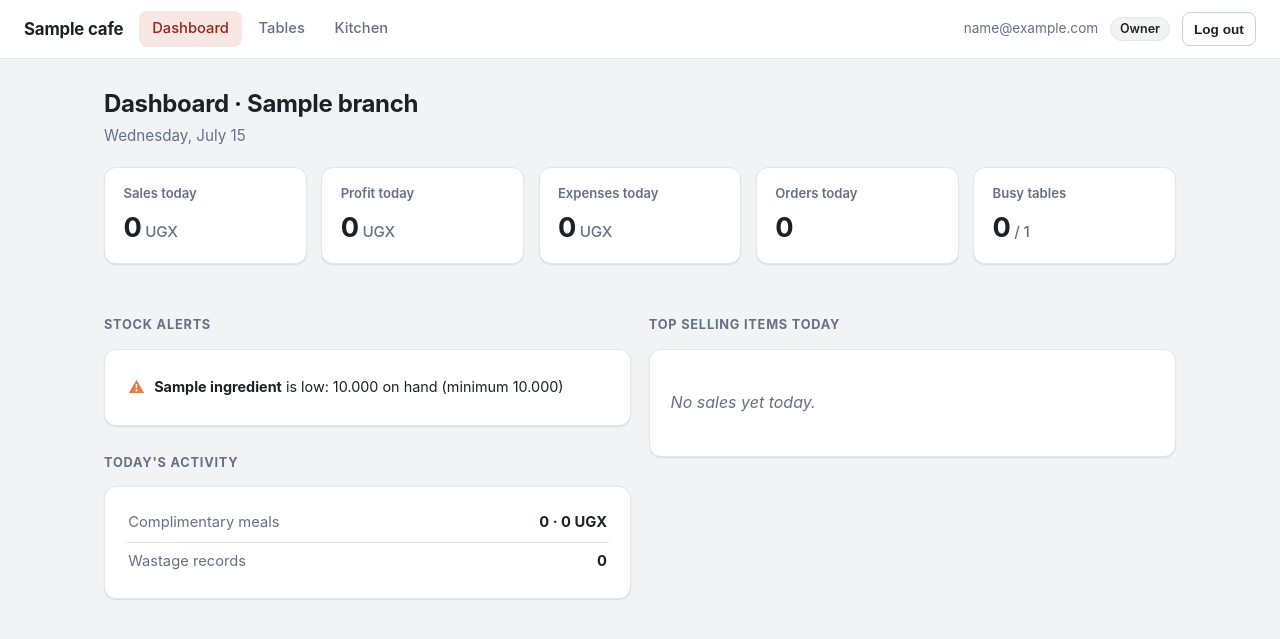
After one commit to Bukulubenja/cafe, a Django app: page /dashboard/ in a window 1280 px wide. The commit adds this page. Shown: the top 639 px of the page. Run offline with Django 5.2, Linux system fonts and the light colour scheme; a user stored in the database is signed in; tables that the repository leaves empty hold one stand-in row (values such as "Sample post").

Commit message:
Add Dashboard screen -- the biggest frontend gap
Highest-value screen missing: Owner/Manager land directly here now instead
of the table map, since it's what the readme's Dashboard module describes
as what they check first (today's sales, profit, expenses, orders, busy
tables, stock alerts, top items, complimentary meals, wastage).

Extracted DashboardView's data-building logic into
apps.reports.services.build_dashboard_data() so the DRF API and this new
template view share one implementation instead of drifting apart --
verified via the existing reports test suite, still green.

Used the dataviz skill's stat-tile/KPI-row guidance: sentence-case labels,
semibold values in proportional figures (not tabular-nums -- that's for
table columns, a large standalone number looks loose in tabular width),
full comma-separated currency rather than compacted (1.3M) since this is
for cash reconciliation, not a glance-and-move-on marketing number, and
status items (low-stock alerts) pair an icon with a text label rather than
relying on color alone.

Role-gated to Owner/Manager (roles_required + a conditional nav link);
verified a Waiter gets a real 403 on direct access and doesn't see the nav
link at all, not just a hidden UI affordance.

Co-Authored-By: Claude Sonnet 5 <noreply@anthropic.com>

```diff
--- /dev/null
+++ b/apps/reports/services.py
@@ -0,0 +1,60 @@
+from collections import defaultdict
+from decimal import Decimal
+
+from django.utils import timezone
+
+from apps.complimentary.models import ComplimentaryMeal
+from apps.expenses.models import Expense
+from apps.inventory.models import StockItem
+from apps.pos.models import Order, Table
+from apps.wastage.models import WastageRecord
+
+
+def build_dashboard_data():
+    """Today's snapshot for the current tenant/branch context (readme's
+    Dashboard module). Shared by the DRF DashboardView and the web
+    dashboard template view so the two never drift apart.
+    """
+    today = timezone.localdate()
+
+    orders_today = Order.objects.filter(status=Order.Status.PAID, closed_at__date=today)
+    sales_today = Decimal("0.00")
+    cogs_today = Decimal("0.00")
+    item_counts = defaultdict(int)
+    for order in orders_today.prefetch_related("items__menu_item"):
+        sales_today += order.total
+        for item in order.active_items:
+            cogs_today += item.menu_item.cost_price * item.quantity
+            item_counts[item.menu_item.name] += item.quantity
+
+    expenses_today = sum((e.amount for e in Expense.objects.filter(date=today)), Decimal("0.00"))
+    profit_today = sales_today - cogs_today - expenses_today
+
+    low_stock_alerts = [
+        {
+            "ingredient": s.ingredient.name,
+            "quantity_on_hand": s.quantity_on_hand,
+            "minimum_quantity": s.minimum_quantity,
+        }
+        for s in StockItem.objects.select_related("ingredient").all()
+        if s.is_low_stock
+    ]
+
+    top_items = sorted(item_counts.items(), key=lambda kv: kv[1], reverse=True)[:5]
+
+    comp_today = ComplimentaryMeal.objects.filter(status=ComplimentaryMeal.Status.APPROVED, approved_at__date=today)
+    comp_cost_today = sum((m.total_cost or Decimal("0.00") for m in comp_today), Decimal("0.00"))
+
+    return {
+        "date": today,
+        "sales_today": sales_today,
+        "orders_today": orders_today.count(),
+        "profit_today": profit_today,
+        "expenses_today": expenses_today,
+        "low_stock_alerts": low_stock_alerts,
+        "busy_tables": Table.objects.filter(status=Table.Status.OCCUPIED).count(),
+        "available_tables": Table.objects.filter(status=Table.Status.AVAILABLE).count(),
+        "top_selling_items_today": [{"menu_item": name, "quantity_sold": qty} for name, qty in top_items],
+        "complimentary_meals_today": {"count": comp_today.count(), "cost": comp_cost_today},
+        "wastage_records_today": WastageRecord.objects.filter(created_at__date=today).count(),
+    }
--- a/apps/web/static/web/css/style.css
+++ b/apps/web/static/web/css/style.css
@@ -431,6 +431,90 @@ table.items td small { color: var(--muted); }
 
 .empty { color: var(--muted); font-style: italic; padding: 0.5rem 0; }
 
+/* -- Dashboard: stat tiles & lists ---------------------------------------
+   Value uses the font's default proportional figures (not tabular-nums --
+   that's reserved for columns of numbers that must align, like table
+   rows); a large standalone figure looks loose in tabular width. */
+
+.dashboard-cols {
+  display: grid;
+  grid-template-columns: 1fr 1fr;
+  gap: 1.1rem;
+  align-items: start;
+}
+@media (max-width: 720px) {
+  .dashboard-cols { grid-template-columns: 1fr; }
+}
+
+.kpi-row {
+  display: grid;
+  grid-template-columns: repeat(auto-fit, minmax(160px, 1fr));
+  gap: 0.9rem;
+  margin-bottom: 1.5rem;
+}
+.stat-tile {
+  background: var(--panel);
+  border: 1px solid var(--border);
+  border-radius: var(--radius-md);
+  padding: 1rem 1.15rem;
+  box-shadow: var(--shadow-sm);
+}
+.stat-label { color: var(--muted); font-size: 0.82rem; font-weight: 600; margin-bottom: 0.3rem; }
+.stat-value { font-size: 1.7rem; font-weight: 700; letter-spacing: -0.01em; color: var(--text); }
+.stat-value.negative { color: var(--red); }
+.stat-unit { font-size: 0.95rem; font-weight: 500; color: var(--muted); }
+
+.alert-list { list-style: none; margin: 0; padding: 0; }
+.alert-item {
+  display: flex;
+  align-items: flex-start;
+  gap: 0.6rem;
+  padding: 0.6rem 0.15rem;
+  border-bottom: 1px solid var(--border);
+  font-size: 0.9rem;
+}
+.alert-item:last-child { border-bottom: none; }
+.alert-icon { color: var(--orange); font-size: 1rem; line-height: 1.3; }
+
+.mini-stat-row {
+  display: flex;
+  justify-content: space-between;
+  align-items: center;
+  padding: 0.5rem 0.15rem;
+  border-bottom: 1px solid var(--border);
+  font-size: 0.92rem;
+}
+.mini-stat-row:last-child { border-bottom: none; }
+.mini-stat-row span { color: var(--muted); }
+
+.ranked-list { list-style: none; margin: 0; padding: 0; counter-reset: rank; }
+.ranked-list li {
+  counter-increment: rank;
+  display: flex;
+  justify-content: space-between;
+  align-items: center;
+  padding: 0.55rem 0.15rem;
+  border-bottom: 1px solid var(--border);
+  font-size: 0.92rem;
+}
+.ranked-list li:last-child { border-bottom: none; }
+.ranked-list li::before {
+  content: counter(rank);
+  display: inline-flex;
+  align-items: center;
+  justify-content: center;
+  width: 1.4rem;
+  height: 1.4rem;
+  border-radius: 50%;
+  background: var(--brand-tint);
+  color: var(--brand);
+  font-size: 0.75rem;
+  font-weight: 700;
+  margin-right: 0.6rem;
+}
+.ranked-list li span { flex: 1; }
+.ranked-list li strong { font-variant-numeric: tabular-nums; }
+
 .toast {
   position: fixed;
   bottom: 1.5rem;
--- a/apps/web/templates/web/base.html
+++ b/apps/web/templates/web/base.html
@@ -14,6 +14,9 @@
   <header class="topbar">
     <div class="brand">{{ user.cafe.name|default:"Cafe ERP" }}</div>
     <nav>
+      {% if user.is_superuser or user.role == "owner" or user.role == "manager" %}
+      <a href="{% url 'web:dashboard' %}" class="{% if request.resolver_match.url_name == 'dashboard' %}active{% endif %}">Dashboard</a>
+      {% endif %}
       <a href="{% url 'web:tables' %}" class="{% if request.resolver_match.url_name == 'tables' or request.resolver_match.url_name == 'order_detail' %}active{% endif %}">Tables</a>
       <a href="{% url 'web:kitchen' %}" class="{% if request.resolver_match.url_name == 'kitchen' %}active{% endif %}">Kitchen</a>
     </nav>
--- /dev/null
+++ b/apps/web/templates/web/dashboard.html
@@ -0,0 +1,81 @@
+{% extends "web/base.html" %}
+{% load humanize %}
+{% block title %}Dashboard - Cafe ERP{% endblock %}
+{% block content %}
+<h1>Dashboard{% if branch %} &middot; {{ branch.name }}{% endif %}</h1>
+<p class="subtitle">{{ data.date|date:"l, N j" }}</p>
+
+{% if not data %}
+<p class="empty">This café has no branches configured yet.</p>
+{% else %}
+<div class="kpi-row">
+  <div class="stat-tile">
+    <div class="stat-label">Sales today</div>
+    <div class="stat-value">{{ data.sales_today|floatformat:0|intcomma }}<span class="stat-unit"> UGX</span></div>
+  </div>
+  <div class="stat-tile">
+    <div class="stat-label">Profit today</div>
+    <div class="stat-value {% if data.profit_today < 0 %}negative{% endif %}">{{ data.profit_today|floatformat:0|intcomma }}<span class="stat-unit"> UGX</span></div>
+  </div>
+  <div class="stat-tile">
+    <div class="stat-label">Expenses today</div>
+    <div class="stat-value">{{ data.expenses_today|floatformat:0|intcomma }}<span class="stat-unit"> UGX</span></div>
+  </div>
+  <div class="stat-tile">
+    <div class="stat-label">Orders today</div>
+    <div class="stat-value">{{ data.orders_today }}</div>
+  </div>
+  <div class="stat-tile">
+    <div class="stat-label">Busy tables</div>
+    <div class="stat-value">{{ data.busy_tables }}<span class="stat-unit"> / {{ data.busy_tables|add:data.available_tables }}</span></div>
+  </div>
+</div>
+
+<div class="dashboard-cols">
+  <div>
+    <h2>Stock alerts</h2>
+    <div class="panel">
+      {% if data.low_stock_alerts %}
+      <ul class="alert-list">
+        {% for alert in data.low_stock_alerts %}
+        <li class="alert-item">
+          <span class="alert-icon" aria-hidden="true">&#9888;</span>
+          <span><strong>{{ alert.ingredient }}</strong> is low: {{ alert.quantity_on_hand }} on hand (minimum {{ alert.minimum_quantity }})</span>
+        </li>
+        {% endfor %}
+      </ul>
+      {% else %}
+      <p class="empty">No low-stock alerts.</p>
+      {% endif %}
+    </div>
+
+    <h2>Today's activity</h2>
+    <div class="panel">
+      <div class="mini-stat-row">
+        <span>Complimentary meals</span>
+        <strong>{{ data.complimentary_meals_today.count }} &middot; {{ data.complimentary_meals_today.cost|floatformat:0|intcomma }} UGX</strong>
+      </div>
+      <div class="mini-stat-row">
+        <span>Wastage records</span>
+        <strong>{{ data.wastage_records_today }}</strong>
+      </div>
+    </div>
+  </div>
+
+  <div>
+    <h2>Top selling items today</h2>
+    <div class="panel">
+      {% if data.top_selling_items_today %}
+      <ol class="ranked-list">
+        {% for item in data.top_selling_items_today %}
+        <li><span>{{ item.menu_item }}</span><strong>{{ item.quantity_sold }}</strong></li>
+        {% endfor %}
+      </ol>
+      {% else %}
+      <p class="empty">No sales yet today.</p>
+      {% endif %}
+    </div>
+  </div>
+</div>
+{% endif %}
+{% endblock %}
--- a/apps/web/urls.py
+++ b/apps/web/urls.py
@@ -8,6 +8,7 @@ urlpatterns = [
     path("login/", views.LoginView.as_view(), name="login"),
     path("logout/", views.logout_view, name="logout"),
     path("", views.home, name="home"),
+    path("dashboard/", views.dashboard, name="dashboard"),
     path("tables/", views.tables, name="tables"),
     path("tables/<int:table_id>/order/", views.order_for_table, name="order_for_table"),
     path("orders/new-takeaway/", views.new_takeaway_order, name="new_takeaway"),
--- a/apps/web/views.py
+++ b/apps/web/views.py
@@ -10,10 +10,12 @@ from django.views.decorators.http import require_POST
 from apps.accounts.models import User
 from apps.menu.models import Category, MenuItem
 from apps.pos.models import Order, OrderItem, Table
+from apps.reports.services import build_dashboard_data
 
 from .decorators import roles_required
 from .utils import resolve_branch
 
+MANAGER_ROLES = (User.Role.OWNER, User.Role.MANAGER)
 FRONT_OF_HOUSE_ROLES = (User.Role.OWNER, User.Role.MANAGER, User.Role.WAITER, User.Role.CASHIER)
 ORDER_WRITE_ROLES = (User.Role.OWNER, User.Role.MANAGER, User.Role.WAITER)
 PAYMENT_ROLES = (User.Role.OWNER, User.Role.MANAGER, User.Role.WAITER, User.Role.CASHIER)
@@ -28,10 +30,7 @@ class LoginView(DjangoLoginView):
     template_name = "web/login.html"
 
     def get_success_url(self):
-        user = self.request.user
-        if user.role == User.Role.CHEF:
-            return reverse("web:kitchen")
-        return reverse("web:tables")
+        return reverse("web:home")
 
 
 class LogoutView(DjangoLogoutView):
@@ -45,9 +44,19 @@ logout_view = require_POST(LogoutView.as_view())
 
 @login_required(login_url="web:login")
 def home(request):
-    if request.user.role == User.Role.CHEF:
+    user = request.user
+    if user.is_superuser or user.role in MANAGER_ROLES:
+        return redirect("web:dashboard")
+    if user.role == User.Role.CHEF:
         return redirect("web:kitchen")
     return redirect("web:tables")
+
+
+@roles_required(*MANAGER_ROLES)
+def dashboard(request):
+    branch = resolve_branch(request)
+    data = build_dashboard_data() if branch else None
+    return render(request, "web/dashboard.html", {"branch": branch, "data": data})
 
 
 @roles_required(*FRONT_OF_HOUSE_ROLES)
--- a/config/settings/base.py
+++ b/config/settings/base.py
@@ -37,6 +37,7 @@ INSTALLED_APPS = [
     "django.contrib.sessions",
     "django.contrib.messages",
     "django.contrib.staticfiles",
+    "django.contrib.humanize",
     # third party
     "channels",
     "rest_framework",
```
Also changed, not shown: apps/reports/views.py (+5 -49 lines).
